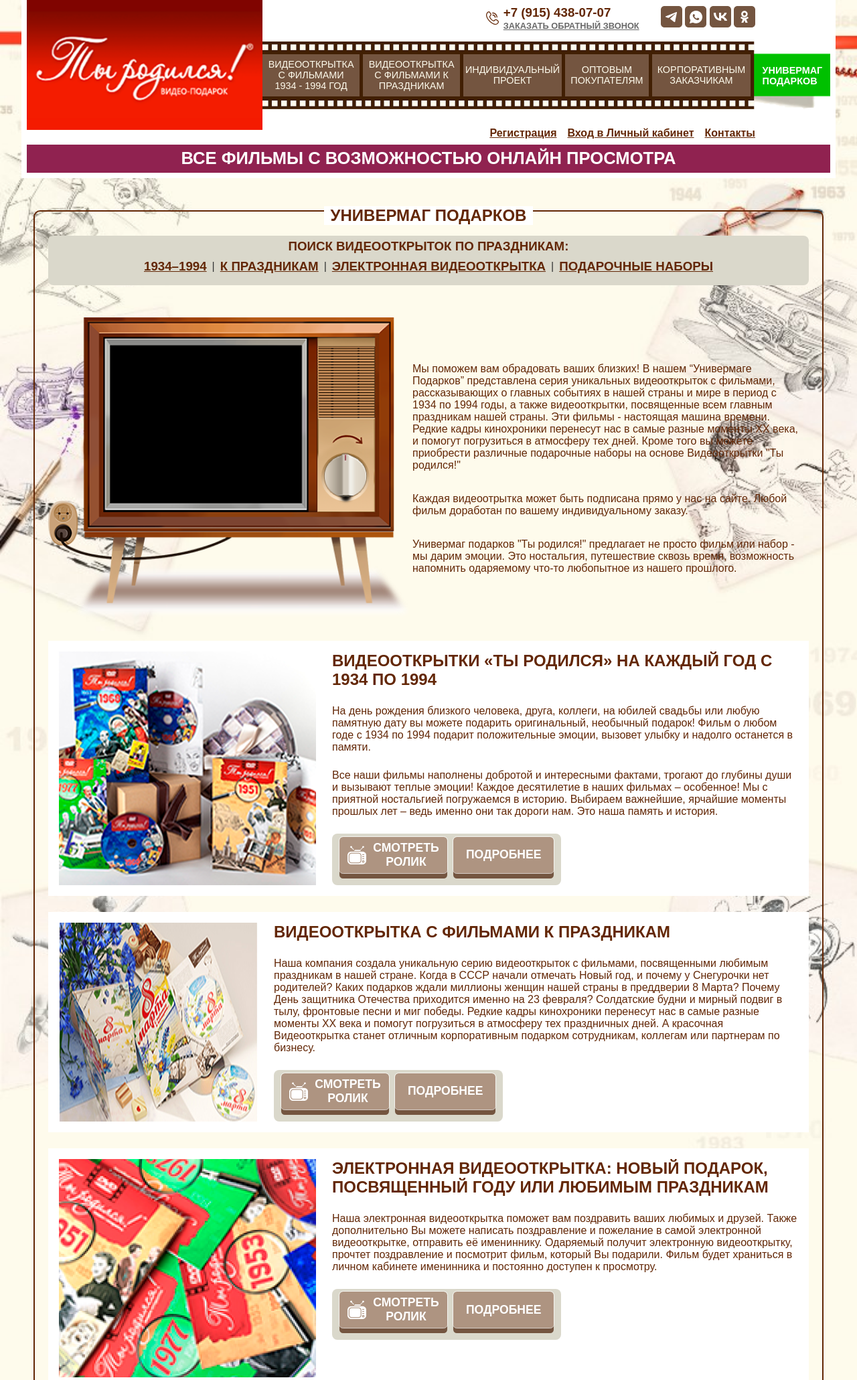
After one commit to sosiskakiller2005/ty-rodilsya, a PHP site: page /pages/gift-store.html in a window 1280 px wide. The commit adds this page. Shown: the top 2061 px of the page at 67% size. Run offline with PHP 8.4, Linux system fonts and the light colour scheme; some libraries are stand-ins or nearby versions.

Commit message:
Добавлены изображения для фона, обновлены стили для фона страницы, страницы перенесены в отдельную папку

```diff
--- a/assets/css/main.css
+++ b/assets/css/main.css
@@ -18,6 +18,10 @@ body {
     color: #333;
     flex-direction: column;
     justify-content: space-between;
+    background-position: center;
+    background: url(../img/pictures/background.jpg);
+    background-repeat: no-repeat;
+    background-size: cover;
 }
 
 h1, h2, h3, p, a {
--- /dev/null
+++ b/pages/gift-store.html
@@ -0,0 +1,319 @@
+<!DOCTYPE html>
+<html lang="en">
+  <head>
+    <meta charset="UTF-8" />
+    <meta name="viewport" content="width=device-width, initial-scale=1.0" />
+    <title>Ты родился!</title>
+
+    <link rel="stylesheet" href="../assets/css/main.css" />
+    <link
+      rel="stylesheet"
+      href="https://use.fontawesome.com/releases/v5.8.1/css/all.css"
+      integrity="sha384-50oBUHEmvpQ+1lW4y57PTFmhCaXp0ML5d60M1M7uH2+nqUivzIebhndOJK28anvf"
+      crossorigin="anonymous"
+    />
+  </head>
+  <body>
+    <div class="container">
+      <header>
+        <div class="header-container">
+          <a href="index.html">
+            <img class="logo" src="..\assets\img\pictures\LogoTyRod.png" alt="" />
+          </a>
+          <div class="container-right">
+            <div class="contact-info">
+              <div class="phone-info">
+                <h3>+7 (915) 438-07-07</h3>
+                <a class="call-link" href="">заказать обратный звонок</a>
+              </div>
+              <div class="socials">
+                <a href="" class="social-link">
+                  <img src="..\assets\img\icons\TgKor.png" alt="" />
+                </a>
+                <a href="" class="social-link">
+                  <img src="..\assets\img\icons\WatKor.png" alt="" />
+                </a>
+                <a href="" class="social-link">
+                  <img src="..\assets\img\icons\VkKor.png" alt="" />
+                </a>
+                <a href="" class="social-link">
+                  <img src="..\assets\img\icons\OKKor.png" alt="" />
+                </a>
+              </div>
+            </div>
+            <div class="nav">
+              <a href="years-videos-page.html" class="menu-button">ВИДЕООТКРЫТКА С фильмами 1934 - 1994 год</a>
+              <a href="holidays-videos-page.html" class="menu-button">ВИДЕООТКРЫТКА С фильмами к праздникам</a>
+              <a href="custom-project-page.html" class="menu-button">Индивидуальный Проект</a>
+              <a href="wholesale-customers.html" class="menu-button">ОПТОВЫМ ПОКУПАТЕЛЯМ</a>
+              <a href="for-corporate-customers-page.html" class="menu-button">Корпоративным заказчикам</a>
+              <a href="gift-store.html" class="shop-link">универмаг подарков</a>
+            </div>
+            <div class="nav-links">
+              <a href="" class="header-nav-link">Регистрация</a>
+              <a href="" class="header-nav-link">Вход в Личный кабинет</a>
+              <a href="" class="header-nav-link">Контакты</a>
+            </div>
+          </div>
+        </div>
+        <div class="header-banner">
+          <h1 class="banner-text">
+            Все фильмы с возможностью онлайн просмотра
+          </h1>
+        </div>
+      </header>
+
+      <main>
+        <section class="shop-container">
+          <div class="section-title">
+            <h2>универмаг подарков</h2>
+          </div>
+
+          <article class="years-videos">
+            <div class="years-search">
+              <h3>ПОИСК ВИДЕООТКРЫТОК ПО ПРАЗДНИКАМ:</h3>
+              <div class="years">
+                <h3><a href="">1934–1994</a></h3>
+                |
+                <h3><a href="">К ПРАЗДНИКАМ</a></h3>
+                |
+                <h3><a href="">ЭЛЕКТРОННАЯ ВИДЕООТКРЫТКА</a></h3>
+                |
+                <h3><a href="">ПОДАРОЧНЫЕ НАБОРЫ</a></h3>
+              </div>
+            </div>
+          </article>
+
+          <article class="TV-section">
+            <img src="../assets/img/pictures/Televizor.png" alt="" />
+            <article class="about-us">
+              <p>
+                Мы поможем вам обрадовать ваших близких! В нашем “Универмаге Подарков” представлена серия уникальных видеооткрыток с фильмами, рассказывающих о главных
+                событиях в нашей страны и мире в период с 1934 по 1994 годы, а также видеооткрытки, посвященные всем главным праздникам нашей страны. Эти фильмы -
+                настоящая машина времени. Редкие кадры кинохроники перенесут нас в самые разные моменты XX века, и помогут погрузиться в атмосферу тех дней.
+                Кроме того вы можете приобрести различные подарочные наборы на основе Видеооткрытки "Ты родился!"
+              </p>
+              <p>
+                Каждая видеоотрытка может быть подписана прямо у нас на сайте. Любой фильм доработан по вашему индивидуальному заказу.
+              </p>
+              <p>
+                Универмаг подарков "Ты родился!" предлагает не просто фильм или набор - мы дарим эмоции. Это ностальгия, путешествие сквозь время, возможность напомнить
+                одаряемому что-то любопытное из нашего прошлого.
+              </p>
+            </article>
+          </article>
+
+          <article class="videos-decades">
+            <div class="decade-article">
+              <img src="../assets/img/pictures/Nabor 3.png" alt="">
+              <div class="decade-info">
+                <h2>ВИДЕООТКРЫТКИ «ТЫ РОДИЛСЯ» НА КАЖДЫЙ ГОД с 1934 по 1994</h2>
+                <p>
+                    На день рождения близкого человека, друга, коллеги, на юбилей свадьбы или любую памятную дату вы можете подарить оригинальный, необычный подарок!
+                    Фильм о любом годе с 1934 по 1994 подарит положительные эмоции, вызовет улыбку и надолго останется в памяти.
+                </p>
+                <p>
+                    Все наши фильмы наполнены добротой и интересными фактами, трогают до глубины души и вызывают теплые эмоции! Каждое десятилетие в наших фильмах –
+                    особенное! Мы с приятной ностальгией погружаемся в историю. Выбираем важнейшие, ярчайшие моменты прошлых лет – ведь именно они так дороги нам.
+                    Это наша память и история.
+                </p>
+                <div class="button-container short-article-btn">
+                  <button class="gray-button article-btn">
+                    <img src="../assets/img/icons/Tv-brown.png" alt="">СМОТРЕТЬ РОЛИК
+                  </button>
+                  <button class="gray-button article-btn">ПОДРОБНЕЕ</button>
+                </div>
+              </div>
+            </div>
+
+            <div class="decade-article">
+              <img src="../assets/img/pictures/8Mart 2.png" alt="">
+              <div class="decade-info">
+                <h2>ВИДЕООТКРЫТКА С ФИЛЬМАМИ К ПРАЗДНИКАМ</h2>
+                <p>
+                    Наша компания создала уникальную серию видеооткрыток с фильмами, посвященными любимым праздникам в нашей стране. Когда в СССР начали отмечать
+                    Новый год, и почему у Снегурочки нет родителей? Каких подарков ждали миллионы женщин нашей страны в преддверии 8 Марта?
+                    Почему День защитника Отечества приходится именно на 23 февраля? Солдатские будни и мирный подвиг в тылу, фронтовые песни и миг победы. Редкие кадры
+                    кинохроники перенесут нас в самые разные моменты XX века и помогут погрузиться в атмосферу тех праздничных дней. А красочная Видеооткрытка станет
+                    отличным корпоративным подарком сотрудникам, коллегам или партнерам по бизнесу.
+                </p>
+                <div class="button-container short-article-btn">
+                  <button class="gray-button article-btn">
+                    <img src="../assets/img/icons/Tv-brown.png" alt="">СМОТРЕТЬ РОЛИК
+                  </button>
+                  <button class="gray-button article-btn">ПОДРОБНЕЕ</button>
+                </div>
+              </div>
+            </div>
+
+            <div class="decade-article">
+              <img src="../assets/img/pictures/electronic-video-card.png" alt="">
+              <div class="decade-info">
+                <h2>Электронная видеооткрытка: новый подарок, посвященный году или Любимым праздникам</h2>
+                <p>
+                    Наша электронная видеооткрытка поможет вам поздравить ваших любимых и друзей. Также дополнительно Вы можете написать поздравление и пожелание в самой
+                    электронной видеооткрытке, отправить её имениннику. Одаряемый получит электронную видеооткрытку, прочтет поздравление и посмотрит фильм, который Вы
+                    подарили. Фильм будет храниться в личном кабинете именинника и постоянно доступен к просмотру.
+                </p>
+                <div class="button-container short-article-btn">
+                  <button class="gray-button article-btn">
+                    <img src="../assets/img/icons/Tv-brown.png" alt="">СМОТРЕТЬ РОЛИК
+                  </button>
+                  <button class="gray-button article-btn">ПОДРОБНЕЕ</button>
+                </div>
+              </div>
+            </div>
+
+            <div class="decade-article">
+              <img src="../assets/img/pictures/PodarNabor.png" alt="">
+              <img src="../assets/img/pictures/PodarNabor1954.png" alt="">
+              <div class="decade-info">
+                <h2>ПОДАРОЧНЫЕ НАБОРЫ С ВИДЕООТКРЫТКОЙ «ТЫ РОДИЛСЯ!»</h2>
+                <p>
+                    Мы предлагаем разнообразные подарочные наборы, сделанные на основе наших видеооткрыток с фильмами «Ты родился!». Пока это набор Видеоткрытка и
+                    ручка-стилус, сформированный в подарочный вариант. Также мы работаем над расширением ассортимента подарочный наборов и в ближайшее время предложим
+                    Вам наши новинки.
+                </p>
+                <div class="button-container short-article-btn">
+                  <button class="gray-button article-btn">
+                    <img src="../assets/img/icons/Tv-brown.png" alt="">СМОТРЕТЬ РОЛИК
+                  </button>
+                  <button class="gray-button article-btn">ПОДРОБНЕЕ</button>
+                </div>
+              </div>
+            </div>
+          </article>
+        </section>
+
+        <img src="../assets/img/pictures/online-movies-banner.png" alt="">
+
+        <section class="product-categories">
+          <div class="category">
+            <img src="../assets/img/pictures/IlektrOtkr.png" alt="">
+            <div class="category-info">
+              <p>Наша электронная видеооткрытка поможет вам поздравить ваших любимых и друзей.
+                Также дополнительно Вы можете написать поздравление и пожелание в самой электронной видеооткрытке, отправить её имениннику.
+                Одаряемый получит электронную видеооткрытку, прочтет поздравление и посмотрит фильм, который Вы подарили. Фильм будет храниться в личном кабинете
+                именинника и постоянно доступен к просмотру.</p>
+              <div class="button-container">
+                <button class="gray-button">
+                  ПОДРОБНЕЕ
+                </button>
+              </div>
+            </div>
+          </div>
+          <div class="category">
+
+            <img src="../assets/img/pictures/Naborik.png" alt=""/>
+            <div class="category-info">
+              <p>Каждый из нас заслуживает особенного внимания, особенно когда приближается день рождения.
+                И если Вы или Ваш близкий человек юбиляр, то у нас есть для Вас уникальный подарок.
+                Представляем Вашему вниманию подарочный набор, который не просто порадует, но и перенесет именинника в эпоху своего детства - видеооткрытка,
+                ручка со стилусом в подарочной коробке + небольшой презент. Именно поэтому мы создали подарочный набор, который отражает дух времени.</p>
+                <div class="button-container">
+                  <button class="gray-button" id="watch-video-btn">
+                    <img src="../assets/img/icons/Tv-brown.png" alt="">СМОТРЕТЬ РОЛИК
+                  </button>
+                  <button class="gray-button">
+                    ПОДРОБНЕЕ
+                  </button>
+                </div>
+              </div>
+            </div>
+        </section>
+
+        <section class="shop-types">
+          <h1 class="cards-info-header centered">ГДЕ МОЖНО КУПИТЬ?</h1>
+            <div class="shop-types-row">
+              <div class="row-type">
+                <img src="../assets/img/pictures/WB.png" alt="">
+                <a href="">Wildberries</a>
+              </div>
+              <div class="row-type">
+                <img src="../assets/img/pictures/Yandeks.png" alt="">
+                <a href="">ЯндексМаркет</a>
+              </div>
+              <div class="row-type">
+                <img src="../assets/img/pictures/Ozon.png" alt="">
+                <a href="">Ozon</a>
+              </div>
+            </div>
+
+            <h2>В наших магазинах на маркетплейсах, а также в универмаге подарков на нашем сайте</h2>
+            <div class="button-container" id="shop-type-button">
+              <button class="green-button" >УНИВЕРМАГ ПОДАРКОВ</button>
+            </div>
+          </section>
+
+          <section class="support-section">
+            <form class="support-form" action="">
+              <input type="text" id="name" placeholder="Ваше имя" class="support-input">
+              <input type="text" id="phone" placeholder="Телефон" class="support-input">
+              <input type="text" id="email" placeholder="Почта" class="support-input">
+              <input type="text" id="text" placeholder="Ваше сообщение" class="support-input">
+              <button class="support-button">Отправить</button>
+            </form>
+            <img src="../assets/img/pictures/Voprosi.png" alt="">
+          </section>
+
+      </main>
+    </div>
+
+    <footer>
+      <div class="footer-container">
+        <div class="footer-left">
+          <img
+            class="footer-left-image"
+            src="../assets/img/pictures/Clok.png"
+            alt="Часы"
+          />
+        </div>
+        <div class="footer-center">
+          <h3 class="footer-center-title">Навигация</h3>
+          <div class="footer-center-content">
+            <div class="footer-center-nav">
+              <nav class="nav-left">
+                <a class="nav-link" href="#">Универмаг подарков</a>
+                <a class="nav-link" href="#">Фильмы по годам</a>
+                <a class="nav-link" href="#">Фильмы к праздникам</a>
+              </nav>
+              <nav class="nav-right">
+                <a class="nav-link" href="#">Индивидуальный подарок</a>
+                <a class="nav-link" href="#">Корпоративным заказчикам</a>
+                <a class="nav-link" href="#">Оптовым покупателям</a>
+              </nav>
+            </div>
+            <p class="footer-copyright">
+              Торговая марка «Ты родился!» © Все права защищены
+            </p>
+          </div>
+        </div>
+        <div class="footer-right">
+          <h3 class="footer-right-title">Контакты</h3>
+          <div class="footer-right-content">
+            <div class="footer-right-contacts">
+              <a class="contacts-phone" href="tel:+79154380707">Телефон: +7 (915) 438-07-07</a>
+              <a class="contacts-email" href="mailto:proekt.tr@gmail.com">Email: proekt.tr@gmail.com</a>
+            </div>
+            <div class="footer-right-socials">
+              <a class="footer-social-link" href="#">
+                <i class="fa-brands fa-telegram"></i>
+              </a>
+              <a class="footer-social-link" href="#">
+                <i class="fa-brands fa-whatsapp"></i>
+              </a>
+              <a class="footer-social-link" href="#">
+                <i class="fa-brands fa-vk"></i>
+              </a>
+              <a class="footer-social-link" href="#">
+                <i class="fa-brands fa-odnoklassniki"></i>
+              </a>
+            </div>
+            <a href="#" class="footer-right-privacy">Политика конфиденциальности</a>
+          </div>
+        </div>
+      </div>
+    </footer>
+    <script src="../assets/js/script.js" defer></script>
+  </body>
+</html>
```
Also changed, not shown: pages/custom-project-page.html (renamed from custom-project-page.html, +23 -23 lines), pages/for-corporate-customers-page.html (renamed from for-corporate-customers-page.html, +22 -22 lines), pages/holidays-videos-page.html (renamed from holidays-videos-page.html, +30 -30 lines), pages/index.html (renamed from index.html, +39 -39 lines), pages/wholesale-customers.html (renamed from wholesale-customers.html, +24 -24 lines), pages/years-videos-page.html (renamed from years-videos-page.html, +31 -31 lines), assets/img/pictures/background.jpg (added), assets/img/pictures/electronic-video-card.png (added).
